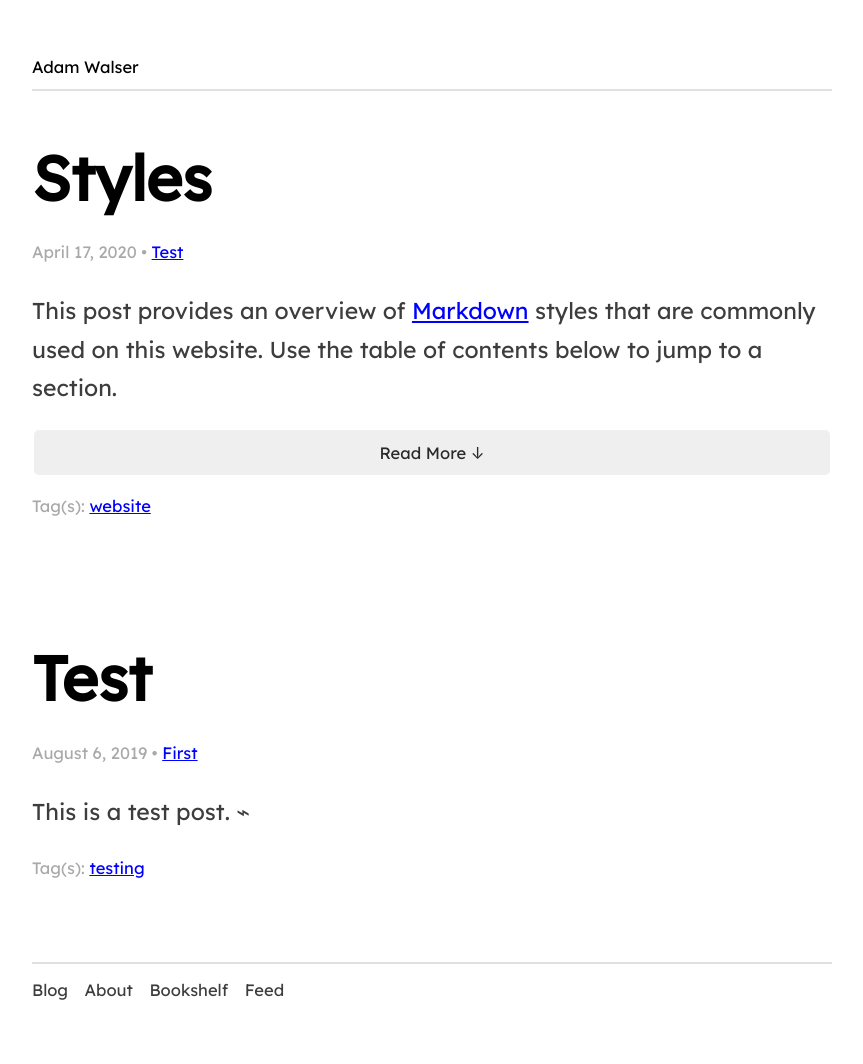
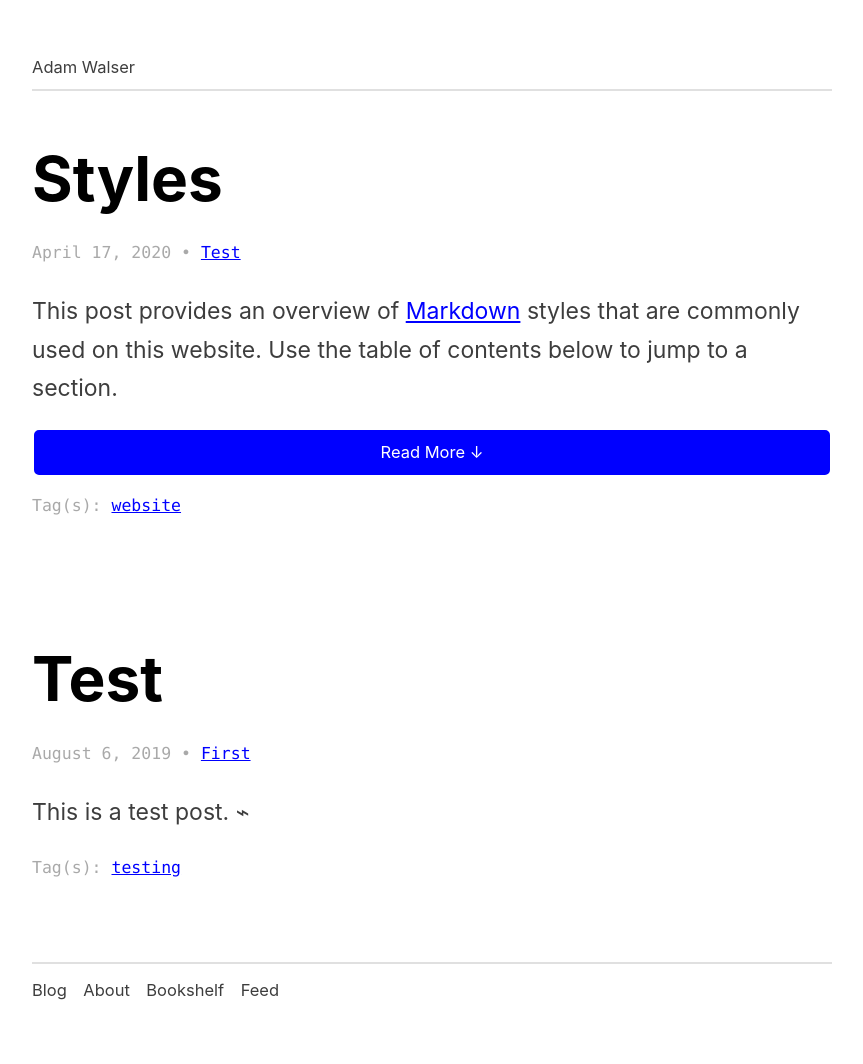
Before and after one commit to ajpwalser/ajpwalser.github.io, a Jekyll site: the page built from index.html, in a window 1280 px wide. Shown: the whole page, without its empty margins (208-1071 px from the left). Built offline with Jekyll 4.4.1, drawn with Linux system fonts in a browser that asks for light colours; some web fonts are replaced; the list of posts is cut into pages by our own code.

Commit message:
Update style.css

```diff
--- a/css/style.css
+++ b/css/style.css
@@ -7,12 +7,12 @@
 /* Body */
 
 body {
-	background: rgba(255, 255, 255, 0.8);
+	background: rgb(255, 255, 255);
 	margin: 1em auto;
 	max-width: 800px;
 	line-height: 1.66;
-	font-family: 'Lexend Deca', -apple-system, BlinkMacSystemFont, Segoe UI, Helvetica, Arial, sans-serif, Apple Color Emoji, Segoe UI Emoji, Segoe UI Symbol;
-	/* font-feature-settings: "ss01"; */
+	font-family: 'Inter', -apple-system, BlinkMacSystemFont, Segoe UI, Helvetica, Arial, sans-serif, Apple Color Emoji, Segoe UI Emoji, Segoe UI Symbol;
+	font-feature-settings: "ss01";
 	font-size: 23px;
 	color: rgba(0, 0, 0, 0.76);
 	padding: 1em;
@@ -95,12 +95,12 @@
 }
 
 .header a {
-	color: rgba(0, 0, 0, 1) !important;
+	color: rgba(0, 0, 0, 0.76) !important;
 	text-decoration: none !important;
 }
 
 .header a:hover {
-	color: rgba(0, 0, 0, 1) !important;
+	color: rgba(0, 0, 0, 0.76) !important;
 }
 
 h2 {
@@ -135,7 +135,7 @@
 time,
 .meta,
 figcaption {
-	/* font-family: 'Roboto Mono', SFMono-Regular, Consolas, Liberation Mono, Menlo, monospace; */
+	font-family: 'Roboto Mono', SFMono-Regular, Consolas, Liberation Mono, Menlo, monospace;
 	font-size: 0.718em;
 	color: rgb(169, 169, 169);
 }
@@ -269,9 +269,9 @@
 .post-nav a {
 	padding: 7px 18px;
 	margin: 2px;
-	color: rgb(41, 41, 41);
-	background-color: rgb(239, 239, 239);
-	border: 2px solid rgb(239, 239, 239);
+	color: rgb(255, 255, 255);
+	background-color: rgb(0, 0, 255);
+	border: 2px solid rgb(0, 0, 255);
 	-webkit-border-radius: 5px;
 	-moz-border-radius: 5px;
 	border-radius: 5px;
@@ -285,9 +285,9 @@
 
 	padding: 7px 18px;
 	margin: 2px;
-	color: rgb(41, 41, 41);
-	background-color: rgb(255, 255, 255);
-	border: 2px solid rgb(239, 239, 239);
+	color: rgb(255, 255, 255);
+	background-color: rgb(0, 0, 255);
+	border: 2px solid rgb(0, 0, 255);
 	-webkit-border-radius: 5px;
 	-moz-border-radius: 5px;
 	border-radius: 5px;
@@ -308,9 +308,9 @@
 .cat-box a {
 	padding: 7px 18px;
 	margin: 2px;
-	color: rgb(41, 41, 41);
-	background-color: rgb(239, 239, 239);
-	border: 2px solid rgb(239, 239, 239);
+	color: rgb(255, 255, 255);
+	background-color: rgb(0, 0, 255);
+	border: 2px solid rgb(0, 0, 255);
 	-webkit-border-radius: 5px;
 	-moz-border-radius: 5px;
 	border-radius: 5px;
```
